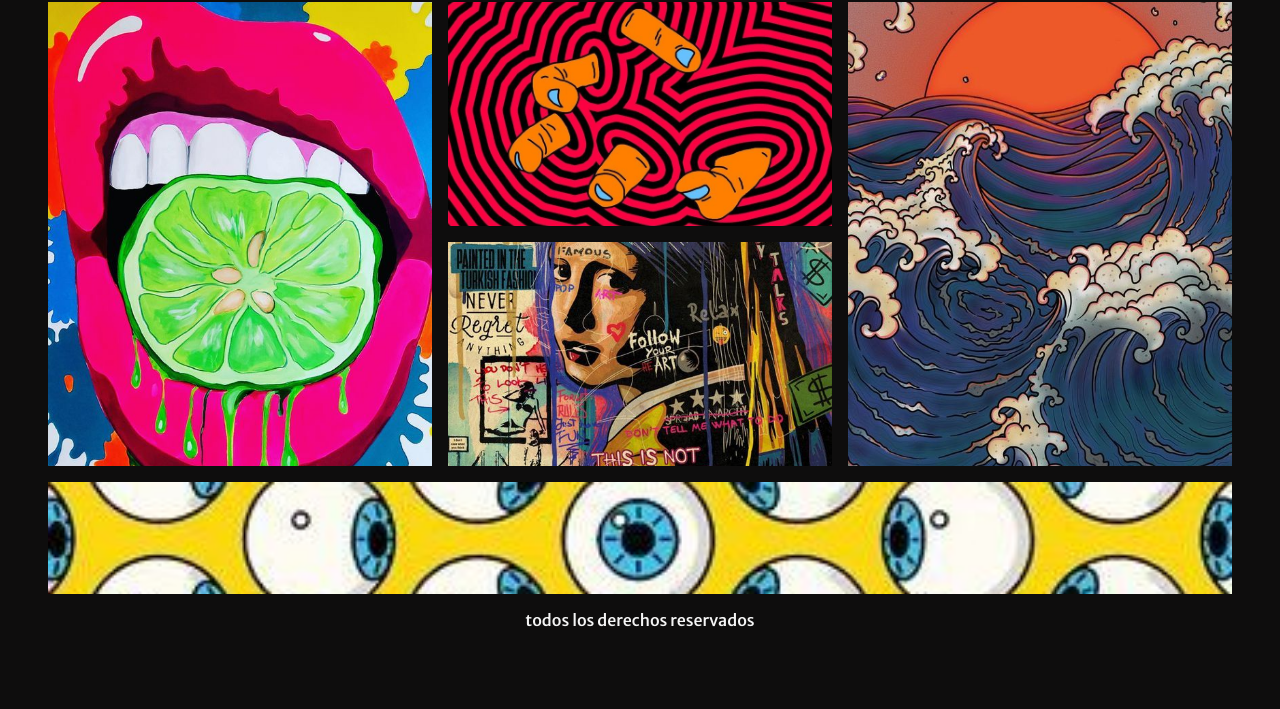
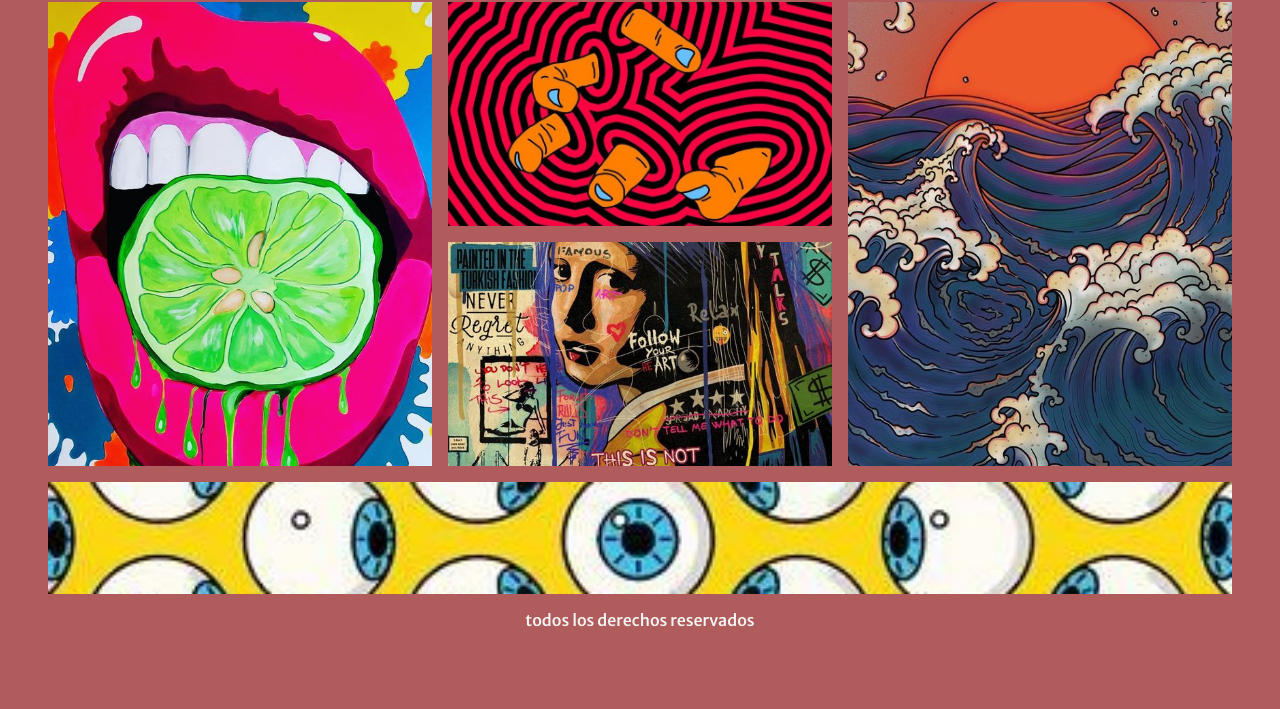
Before and after one commit to rociosmurno/clase-github, a plain HTML site: page index.html in a window 1280 px wide. Shown: the part 91-800 px from the top of the page. Drawn offline with Linux system fonts and the light colour scheme.

Commit message:
cambio de color de fondo

```diff
--- a/css/main.css
+++ b/css/main.css
@@ -7,7 +7,7 @@
 /* estilos generales*/
 
 body{
-    background-color: #0e0d0d;
+    background-color: #b15c5c;
     font-family: 'Merriweather Sans', sans-serif;
 }
 
```
